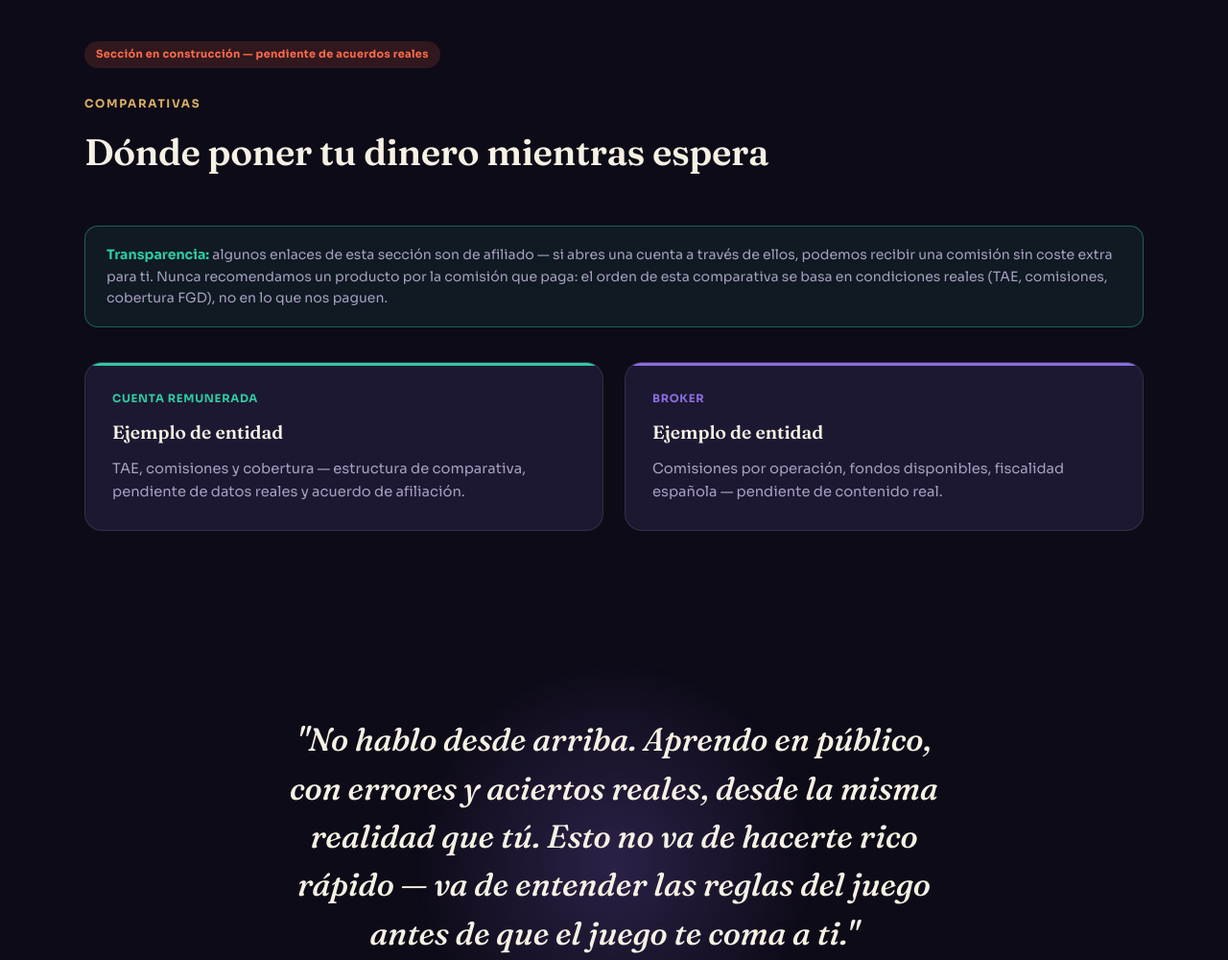
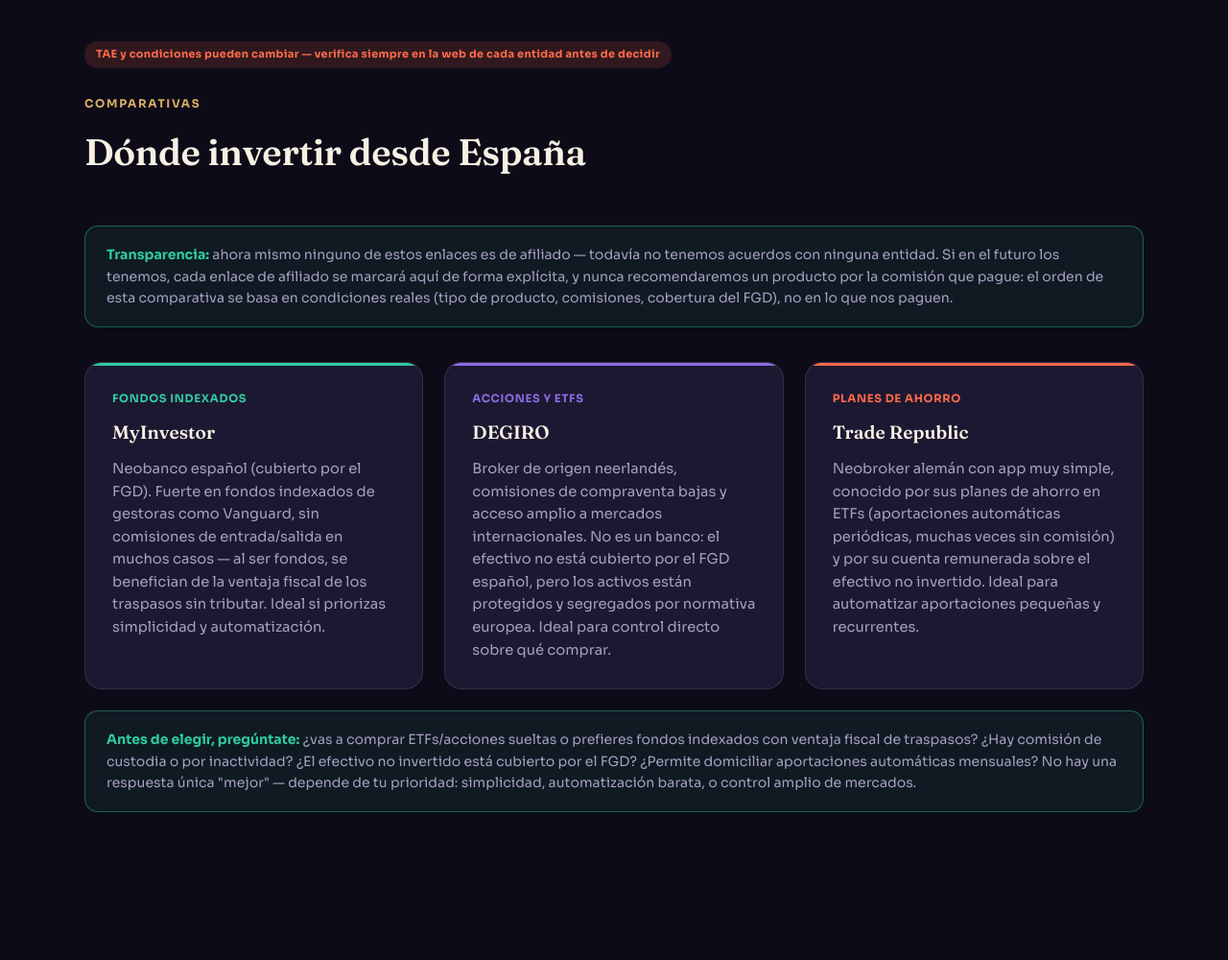
Before and after one commit to FinanzasUni/FinanzasUni, a plain HTML site: page web/index.html in a window 1280 px wide. Shown: the part 3040-4040 px from the top of the page at 96% size. Drawn offline with Linux system fonts and the light colour scheme.

Commit message:
Completar seccion Comparativas de la web con datos reales
MyInvestor, DEGIRO y Trade Republic con descripciones reales y enlaces a
sus webs oficiales. Corregido el texto de transparencia para no afirmar
afiliacion que todavia no existe. Checklist de que mirar antes de elegir.

```diff
--- a/web/index.html
+++ b/web/index.html
@@ -141,27 +141,35 @@
 
 <section id="comparativas">
   <div class="wrap">
-    <span class="placeholder-badge reveal">Sección en construcción — pendiente de acuerdos reales</span>
+    <span class="placeholder-badge reveal">TAE y condiciones pueden cambiar — verifica siempre en la web de cada entidad antes de decidir</span>
     <div class="section-head reveal">
       <div>
         <span class="section-label">Comparativas</span>
-        <h2>Dónde poner tu dinero mientras espera</h2>
+        <h2>Dónde invertir desde España</h2>
       </div>
     </div>
     <div class="disclosure reveal">
-      <strong>Transparencia:</strong> algunos enlaces de esta sección son de afiliado — si abres una cuenta a través de ellos, podemos recibir una comisión sin coste extra para ti. Nunca recomendamos un producto por la comisión que paga: el orden de esta comparativa se basa en condiciones reales (TAE, comisiones, cobertura FGD), no en lo que nos paguen.
+      <strong>Transparencia:</strong> ahora mismo ninguno de estos enlaces es de afiliado — todavía no tenemos acuerdos con ninguna entidad. Si en el futuro los tenemos, cada enlace de afiliado se marcará aquí de forma explícita, y nunca recomendaremos un producto por la comisión que pague: el orden de esta comparativa se basa en condiciones reales (tipo de producto, comisiones, cobertura del FGD), no en lo que nos paguen.
     </div>
     <div class="grid reveal-stagger reveal">
-      <div class="card c-mint r-item">
-        <span class="card-tag">Cuenta remunerada</span>
-        <h3>Ejemplo de entidad</h3>
-        <p>TAE, comisiones y cobertura — estructura de comparativa, pendiente de datos reales y acuerdo de afiliación.</p>
-      </div>
-      <div class="card c-violet r-item">
-        <span class="card-tag">Broker</span>
-        <h3>Ejemplo de entidad</h3>
-        <p>Comisiones por operación, fondos disponibles, fiscalidad española — pendiente de contenido real.</p>
-      </div>
+      <a class="card c-mint r-item" href="https://www.myinvestor.es" target="_blank" rel="noopener">
+        <span class="card-tag">Fondos indexados</span>
+        <h3>MyInvestor</h3>
+        <p>Neobanco español (cubierto por el FGD). Fuerte en fondos indexados de gestoras como Vanguard, sin comisiones de entrada/salida en muchos casos — al ser fondos, se benefician de la ventaja fiscal de los traspasos sin tributar. Ideal si priorizas simplicidad y automatización.</p>
+      </a>
+      <a class="card c-violet r-item" href="https://www.degiro.es" target="_blank" rel="noopener">
+        <span class="card-tag">Acciones y ETFs</span>
+        <h3>DEGIRO</h3>
+        <p>Broker de origen neerlandés, comisiones de compraventa bajas y acceso amplio a mercados internacionales. No es un banco: el efectivo no está cubierto por el FGD español, pero los activos están protegidos y segregados por normativa europea. Ideal para control directo sobre qué comprar.</p>
+      </a>
+      <a class="card c-coral r-item" href="https://www.traderepublic.com/es-es" target="_blank" rel="noopener">
+        <span class="card-tag">Planes de ahorro</span>
+        <h3>Trade Republic</h3>
+        <p>Neobroker alemán con app muy simple, conocido por sus planes de ahorro en ETFs (aportaciones automáticas periódicas, muchas veces sin comisión) y por su cuenta remunerada sobre el efectivo no invertido. Ideal para automatizar aportaciones pequeñas y recurrentes.</p>
+      </a>
+    </div>
+    <div class="disclosure reveal" style="margin-top:22px;">
+      <strong>Antes de elegir, pregúntate:</strong> ¿vas a comprar ETFs/acciones sueltas o prefieres fondos indexados con ventaja fiscal de traspasos? ¿Hay comisión de custodia o por inactividad? ¿El efectivo no invertido está cubierto por el FGD? ¿Permite domiciliar aportaciones automáticas mensuales? No hay una respuesta única "mejor" — depende de tu prioridad: simplicidad, automatización barata, o control amplio de mercados.
     </div>
   </div>
 </section>
```
Also changed, not shown: wiki/log.md (+10 -0 lines).
